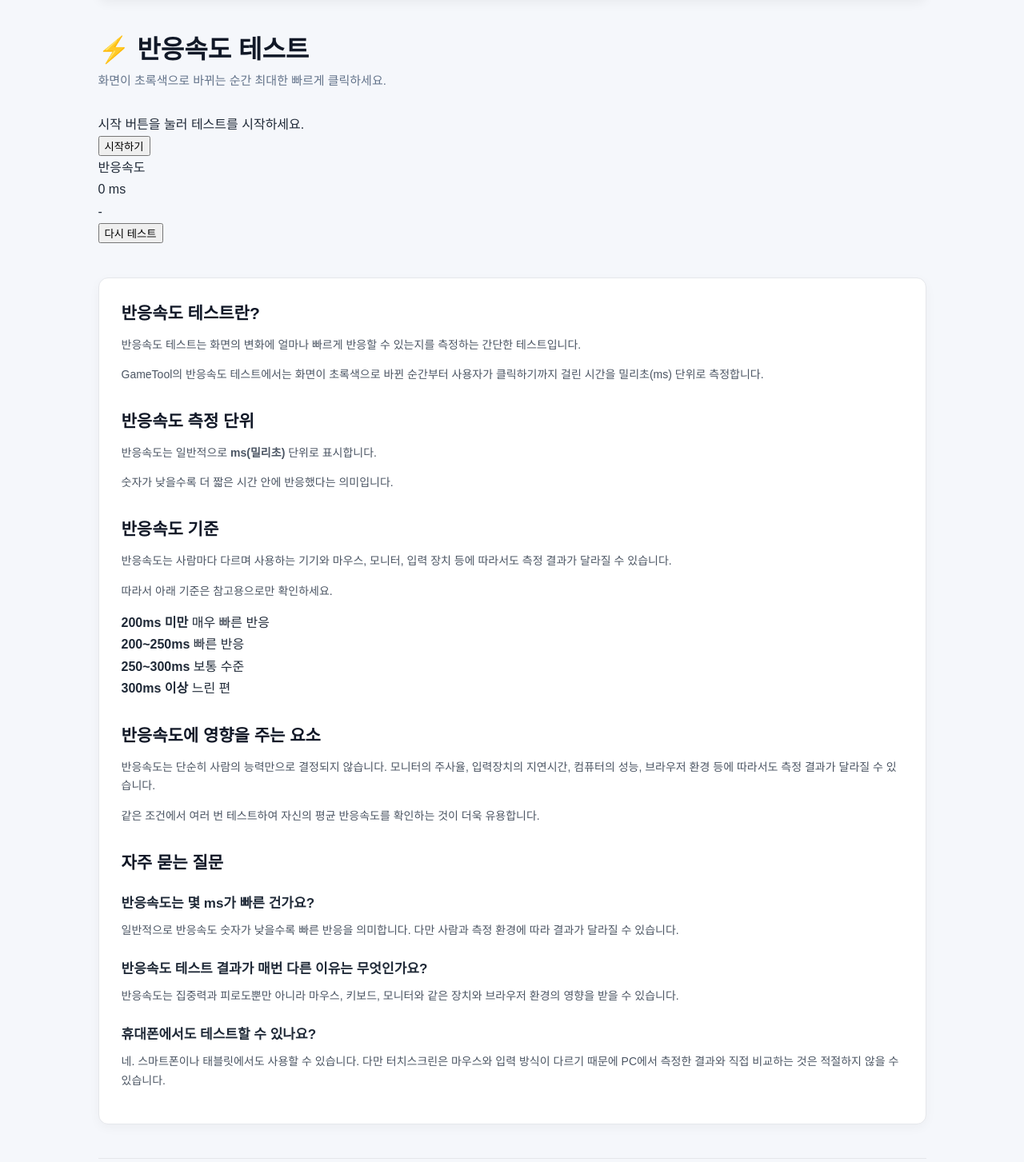
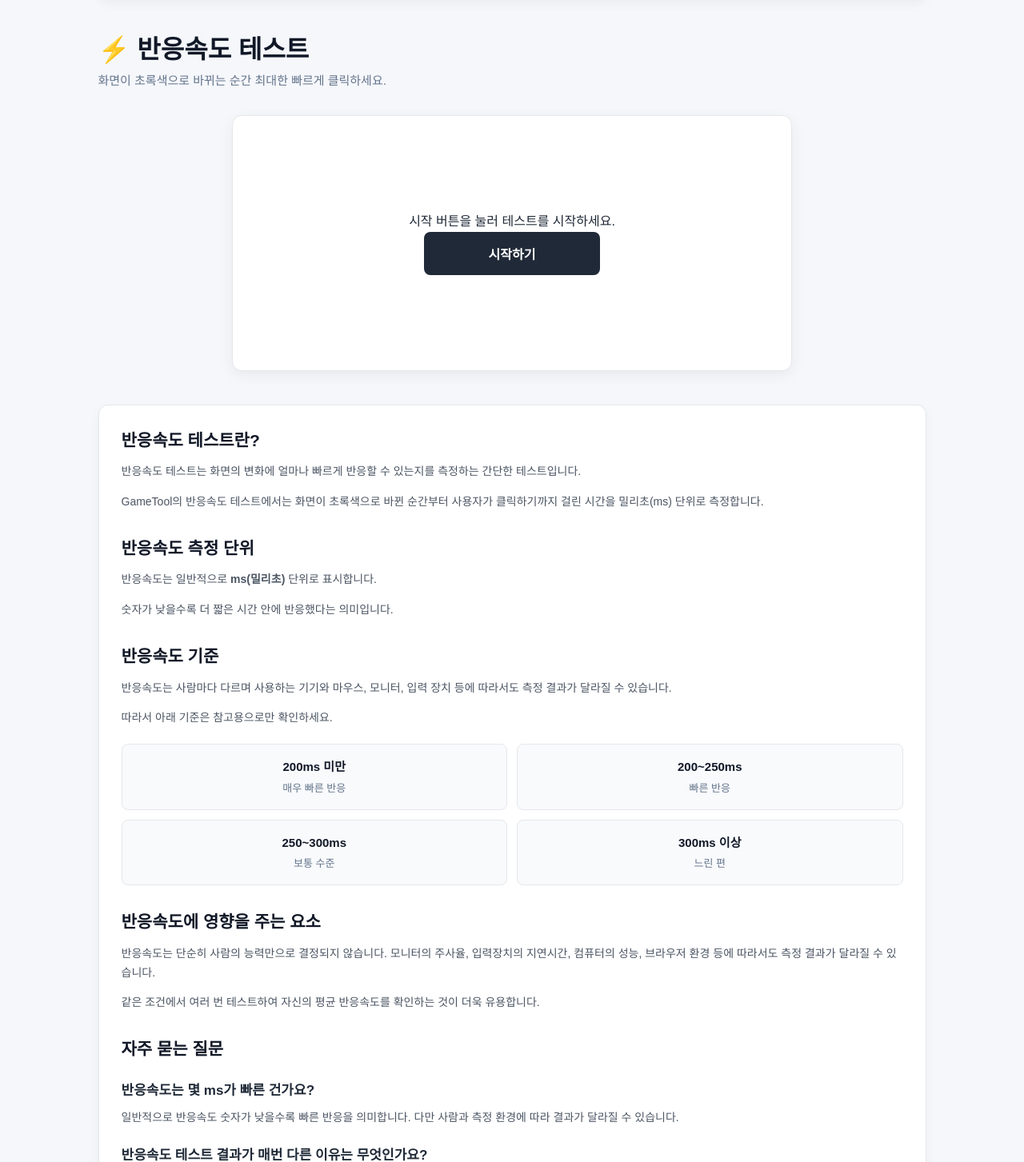
Before and after one commit to shadysun811/Gametool, a Flask app: page /reaction in a window 1280 px wide. Shown: the part 112-1565 px from the top of the page at 80% size. Run offline with Flask 3, Linux system fonts and the light colour scheme.

Commit message:
Add styles for reaction speed test UI

```diff
--- a/static/style.css
+++ b/static/style.css
@@ -553,3 +553,261 @@ footer p {
         font-size: 12px;
     }
 }
+
+
+/* =========================
+   반응속도 테스트
+   ========================= */
+
+.reaction-box {
+    width: 700px;
+    max-width: 100%;
+
+    margin: 30px auto 42px;
+}
+
+.reaction-area {
+    min-height: 320px;
+
+    display: flex;
+    flex-direction: column;
+    align-items: center;
+    justify-content: center;
+
+    padding: 40px;
+
+    background: #ffffff;
+
+    border: 1px solid #e5e7eb;
+    border-radius: 12px;
+
+    box-shadow: 0 5px 18px rgba(0, 0, 0, 0.06);
+
+    transition:
+        background 0.15s ease,
+        border-color 0.15s ease;
+}
+
+.reaction-message {
+    margin-bottom: 25px;
+
+    color: #374151;
+
+    font-size: 18px;
+    font-weight: 700;
+
+    text-align: center;
+}
+
+#reaction-button {
+    min-width: 220px;
+
+    padding: 15px 30px;
+
+    border: none;
+    border-radius: 8px;
+
+    background: #1f2937;
+    color: #ffffff;
+
+    font-size: 16px;
+    font-weight: 700;
+
+    cursor: pointer;
+}
+
+#reaction-button:hover {
+    background: #111827;
+}
+
+#reaction-button:disabled {
+    cursor: default;
+}
+
+
+/* 테스트 대기 */
+
+.reaction-area.reaction-waiting {
+    background: #dc2626;
+    border-color: #dc2626;
+}
+
+.reaction-area.reaction-waiting .reaction-message {
+    color: #ffffff;
+}
+
+.reaction-area.reaction-waiting #reaction-button {
+    background: #ffffff;
+    color: #dc2626;
+}
+
+
+/* 클릭할 순간 */
+
+.reaction-area.reaction-ready {
+    background: #22c55e;
+    border-color: #22c55e;
+
+    cursor: pointer;
+}
+
+.reaction-area.reaction-ready .reaction-message {
+    color: #ffffff;
+}
+
+.reaction-area.reaction-ready #reaction-button {
+    background: #ffffff;
+    color: #166534;
+}
+
+
+/* 너무 빨리 클릭 */
+
+.reaction-area.reaction-false {
+    background: #f59e0b;
+    border-color: #f59e0b;
+}
+
+.reaction-area.reaction-false .reaction-message {
+    color: #ffffff;
+}
+
+
+/* 결과 */
+
+.reaction-result {
+    margin-top: 18px;
+
+    padding: 25px;
+
+    background: #ffffff;
+
+    border: 1px solid #e5e7eb;
+    border-radius: 12px;
+
+    box-shadow: 0 5px 18px rgba(0, 0, 0, 0.06);
+
+    text-align: center;
+}
+
+.reaction-result-title {
+    color: #64748b;
+
+    font-size: 14px;
+    font-weight: 700;
+}
+
+.reaction-time {
+    margin-top: 5px;
+
+    color: #111827;
+
+    font-size: 42px;
+    font-weight: 800;
+}
+
+.reaction-grade {
+    margin-top: 8px;
+
+    color: #374151;
+
+    font-size: 16px;
+    font-weight: 700;
+}
+
+.retry-button {
+    margin-top: 20px;
+
+    padding: 11px 24px;
+
+    border: none;
+    border-radius: 7px;
+
+    background: #1f2937;
+    color: #ffffff;
+
+    font-size: 14px;
+    font-weight: 700;
+
+    cursor: pointer;
+}
+
+.retry-button:hover {
+    background: #111827;
+}
+
+.hidden {
+    display: none;
+}
+
+
+/* 반응속도 기준 */
+
+.reaction-guide {
+    display: grid;
+
+    grid-template-columns: repeat(2, 1fr);
+
+    gap: 12px;
+
+    margin-top: 20px;
+}
+
+.reaction-guide div {
+    padding: 15px;
+
+    background: #f8fafc;
+
+    border: 1px solid #e5e7eb;
+    border-radius: 8px;
+
+    text-align: center;
+}
+
+.reaction-guide strong {
+    display: block;
+
+    color: #111827;
+
+    font-size: 15px;
+}
+
+.reaction-guide span {
+    display: block;
+
+    margin-top: 3px;
+
+    color: #64748b;
+
+    font-size: 13px;
+}
+
+
+/* 모바일 */
+
+@media (max-width: 600px) {
+
+    .reaction-area {
+        min-height: 280px;
+
+        padding: 25px 15px;
+    }
+
+    .reaction-message {
+        font-size: 16px;
+    }
+
+    #reaction-button {
+        min-width: 180px;
+
+        padding: 14px 20px;
+    }
+
+    .reaction-time {
+        font-size: 36px;
+    }
+
+    .reaction-guide {
+        grid-template-columns: 1fr;
+    }
+}
```
